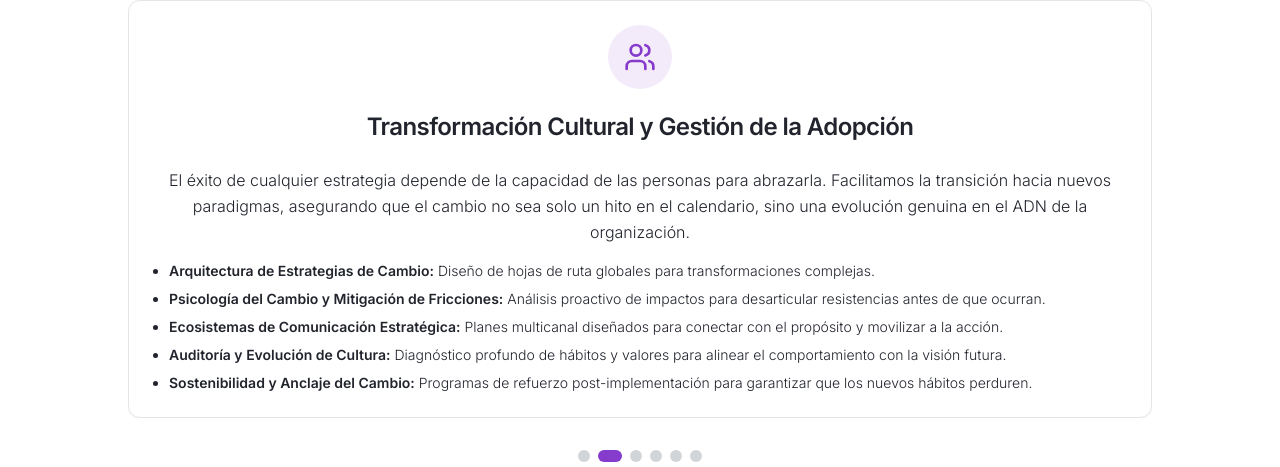
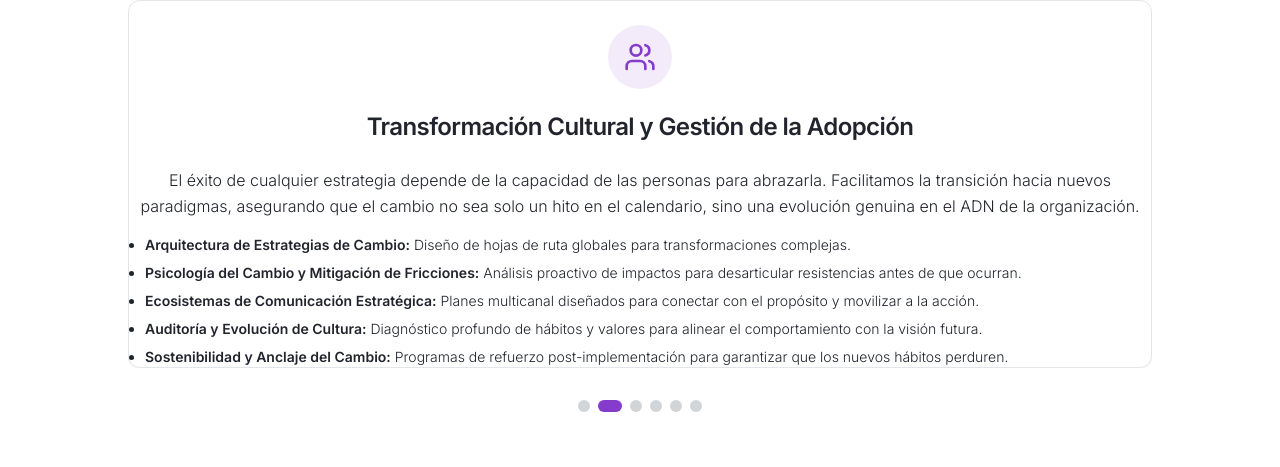
Before and after one commit to Pauli-paz/Morph, a React (Vite) app: page /#/ in a window 1280 px wide. Shown: the part 1662-2129 px from the top of the page. Built offline with nearby package versions, Linux system fonts and the light colour scheme.

Commit message:
version-1.3 / new version

```diff
--- a/src/components/sections/ServicesSection.tsx
+++ b/src/components/sections/ServicesSection.tsx
@@ -1,7 +1,7 @@
 import { motion, AnimatePresence } from 'framer-motion';
 import { useInView } from 'framer-motion';
 import { useRef, useState, useEffect } from 'react';
-import { Card, CardContent, CardDescription, CardHeader, CardTitle } from '@/components/ui/card';
+import { Card, CardDescription, CardHeader, CardTitle } from '@/components/ui/card';
 import { BriefcaseIcon, UsersIcon, ShieldIcon, LightbulbIcon, Zap, MonitorPlay } from 'lucide-react';
 import corporateVideo from '../../assets/corporate_games.mp4';
 
@@ -229,11 +229,9 @@ export default function ServicesSection() {
                     </div>
                     <CardTitle className="text-2xl mb-2">{services[currentIndex].title}</CardTitle>
                   </CardHeader>
-                  <CardContent className="pt-4">
-                    <div className="text-base text-muted-foreground leading-relaxed">
-                      {services[currentIndex].description}
-                    </div>
-                  </CardContent>
+                  <CardDescription className="pt-4 text-base text-muted-foreground leading-relaxed">
+                    {services[currentIndex].description}
+                  </CardDescription>
                 </Card>
               </motion.div>
             </AnimatePresence>
--- a/tsconfig.app.json
+++ b/tsconfig.app.json
@@ -1,5 +1,11 @@
 {
   "compilerOptions": {
+    "baseUrl": ".",
+    "paths": {
+      "@/*": [
+        "./src/*"
+      ]
+    },
     "tsBuildInfoFile": "./node_modules/.tmp/tsconfig.app.tsbuildinfo",
     "target": "ES2020",
     "useDefineForClassFields": true,
```
Also changed, not shown: tsconfig.json (line endings or trailing spaces).
